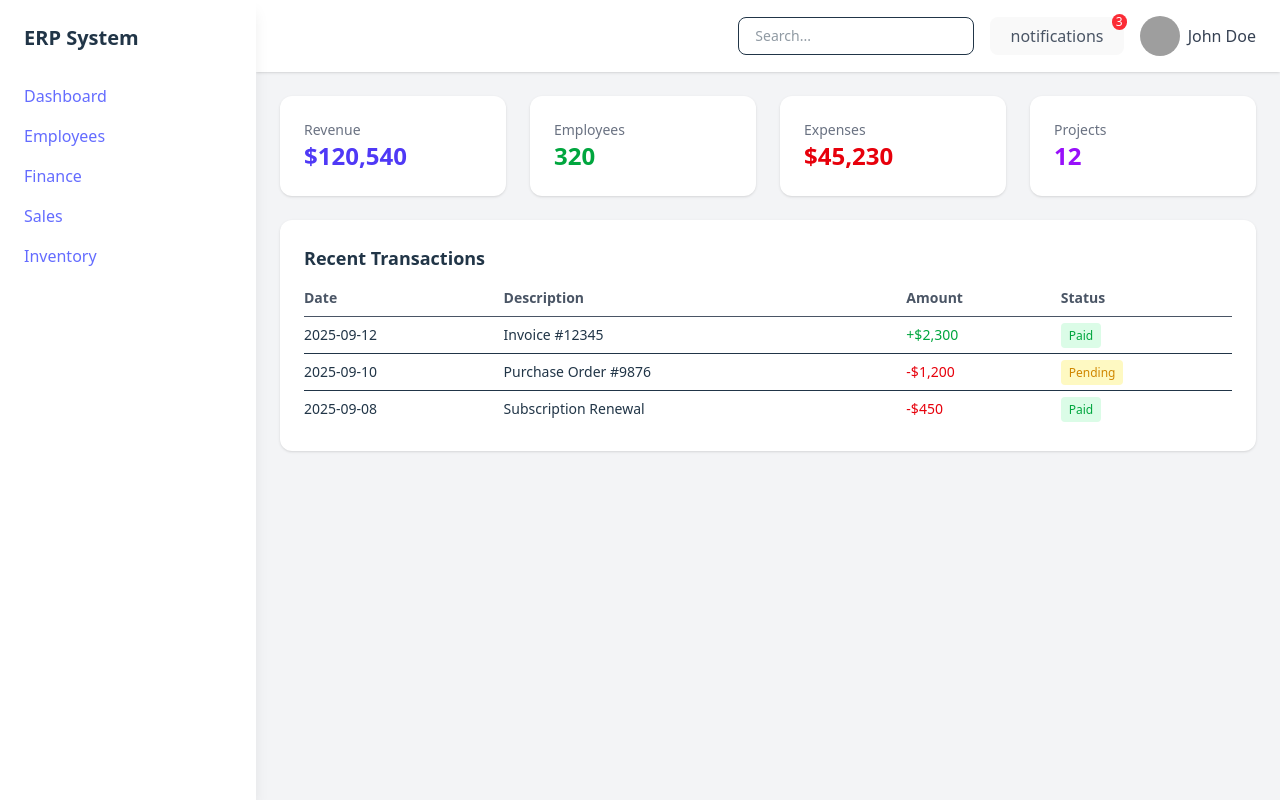
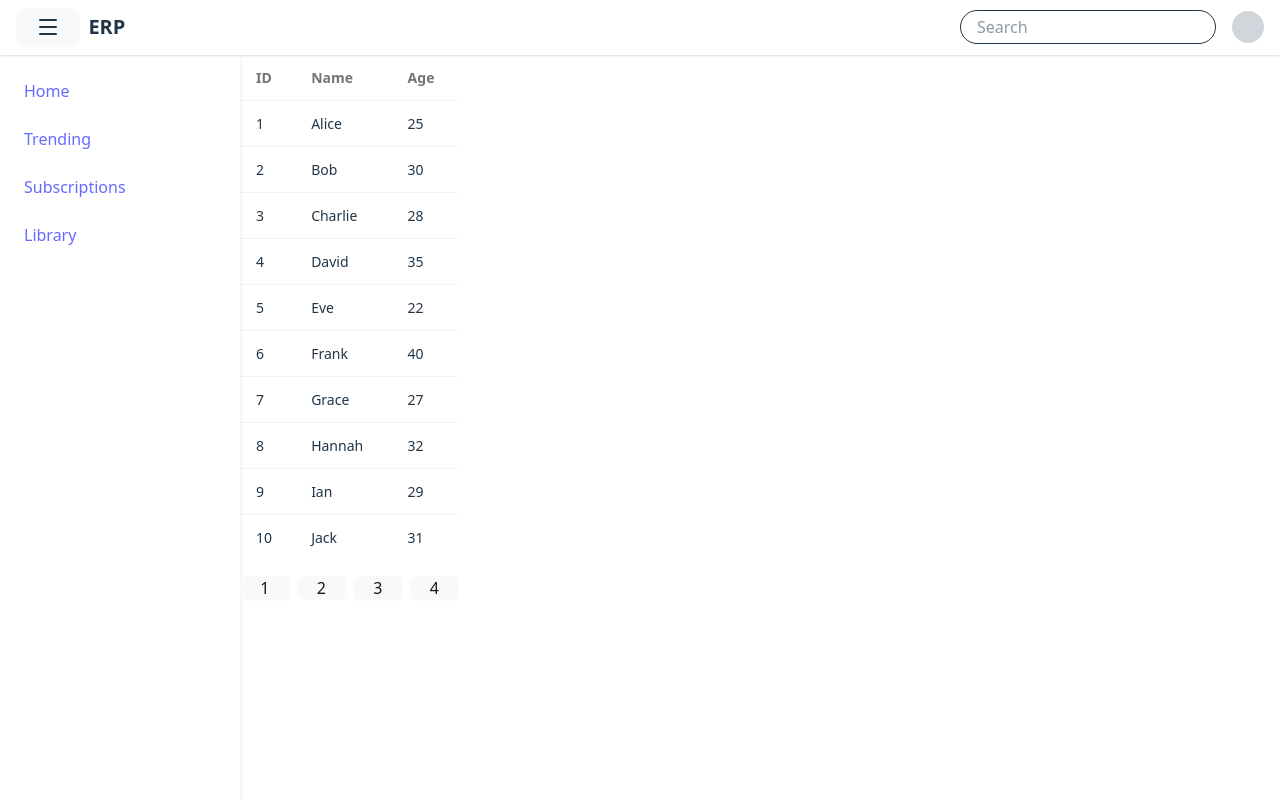
Before and after one commit to adryanasdq/erp-fe, a React (Vite) app: page /hr in a window 1280 px wide. Built offline with nearby package versions, Linux system fonts and the light colour scheme; grey boxes are pictures that could not be loaded.

Commit message:
Update core components: - Added DaisyUI - Added Datatable component

```diff
--- a/package.json
+++ b/package.json
@@ -12,6 +12,7 @@
   "dependencies": {
     "@fontsource/roboto": "^5.2.7",
     "@tailwindcss/vite": "^4.1.13",
+    "daisyui": "^5.1.18",
     "lucide-react": "^0.544.0",
     "react": "^19.1.1",
     "react-dom": "^19.1.1",
--- /dev/null
+++ b/src/api/mock/_employee.ts
@@ -0,0 +1,12 @@
+export const Employee = [
+    { id: "1", name: "Alice", age: 25 },
+    { id: "2", name: "Bob", age: 30 },
+    { id: "3", name: "Charlie", age: 28 },
+    { id: "4", name: "David", age: 35 },
+    { id: "5", name: "Eve", age: 22 },
+    { id: "6", name: "Frank", age: 40 },
+    { id: "7", name: "Grace", age: 27 },
+    { id: "8", name: "Hannah", age: 32 },
+    { id: "9", name: "Ian", age: 29 },
+    { id: "10", name: "Jack", age: 31 },
+];
--- /dev/null
+++ b/src/components/datatable.tsx
@@ -0,0 +1,56 @@
+interface Column {
+  header: string;
+}
+
+interface DataTableProps<T extends { id: string }> {
+  columns: Column[];
+  data: T[];
+}
+
+const DataTable = <T extends { id: string }>({
+  columns,
+  data,
+}: DataTableProps<T>) => {
+  return (
+    <div className="overflow-x-auto flex flex-col items-center">
+      <table className="table mx-auto">
+        <thead>
+          <tr>
+            {columns.map((col, index) => (
+              <th key={index}>{col.header}</th>
+            ))}
+          </tr>
+        </thead>
+        <tbody>
+          {data.length > 0 ? (
+            data.map((row) => (
+              <tr
+                key={row.id}
+                className="hover:bg-base-300"
+              >
+                {Object.values(row).map((value, index) => (
+                  <td key={index}>{String(value)}</td>
+                ))}
+              </tr>
+            ))
+          ) : (
+            <tr>
+              <td colSpan={columns.length} className="text-center py-4">
+                No data available
+              </td>
+            </tr>
+          )}
+        </tbody>
+      </table>
+
+      <div className="join gap-2 mt-4 flex justify-center">
+        <button className="join-item btn btn-xs">1</button>
+        <button className="join-item btn btn-xs btn-active">2</button>
+        <button className="join-item btn btn-xs">3</button>
+        <button className="join-item btn btn-xs">4</button>
+      </div>
+    </div>
+  );
+};
+
+export default DataTable;
--- a/src/index.css
+++ b/src/index.css
@@ -1,4 +1,5 @@
 @import "tailwindcss";
+@plugin "daisyui";
 
 :root {
   font-family: system-ui, Avenir, Helvetica, Arial, sans-serif;
--- a/src/layouts/sidebar.tsx
+++ b/src/layouts/sidebar.tsx
@@ -1,70 +1,44 @@
 import { useState } from "react";
 import { Outlet } from "react-router";
+import { Menu } from "lucide-react";
 
 const SideBar = () => {
-    const [sidebarOpen, setSidebarOpen] = useState(false);
+    const [sidebarOpen, setSidebarOpen] = useState(true);
 
     return (
-        <div className="flex min-h-screen bg-gray-100">
-            <aside
-                className={`bg-white shadow-lg w-64 p-6 fixed top-0 left-0 h-full transform transition-transform duration-200 z-30
-        ${sidebarOpen ? "translate-x-0" : "-translate-x-full"} md:translate-x-0`}
-            >
-                <div className="flex items-center justify-between mb-8">
-                    <h2 className="text-xl font-bold">ERP System</h2>
+        <div className="h-screen flex flex-col">
+            <header className="flex items-center justify-between bg-white shadow px-4 py-2 sticky top-0 z-20">
+                <div className="flex items-center gap-2">
                     <button
-                        onClick={() => setSidebarOpen(false)}
-                        className="md:hidden text-gray-600 focus:outline-none"
+                        className="p-2 rounded hover:bg-gray-100"
+                        onClick={() => setSidebarOpen(!sidebarOpen)}
                     >
-                        ✕
+                        <Menu className="w-6 h-6" />
                     </button>
+                    <span className="font-bold text-xl">ERP</span>
                 </div>
-                <nav className="space-y-4">
-                    <a href="#" className="block text-gray-700 hover:text-indigo-600 font-medium">Dashboard</a>
-                    <a href="#" className="block text-gray-700 hover:text-indigo-600 font-medium">Employees</a>
-                    <a href="#" className="block text-gray-700 hover:text-indigo-600 font-medium">Finance</a>
-                    <a href="#" className="block text-gray-700 hover:text-indigo-600 font-medium">Sales</a>
-                    <a href="#" className="block text-gray-700 hover:text-indigo-600 font-medium">Inventory</a>
-                </nav>
-            </aside>
+                <div className="flex items-center gap-4">
+                    <input
+                        type="text"
+                        placeholder="Search"
+                        className="border rounded-full px-4 py-1 w-64 focus:outline-none focus:ring"
+                    />
+                    <div className="w-8 h-8 rounded-full bg-gray-300"></div>
+                </div>
+            </header>
 
-            {/* Overlay for mobile */}
-            {sidebarOpen && (
-                <div
-                    onClick={() => setSidebarOpen(false)}
-                    className="fixed inset-0 bg-black bg-opacity-30 z-20 md:hidden"
-                />
-            )}
-
-            <div className="flex-1 md:ml-64">
-                {/* Topbar */}
-                <header className="flex items-center justify-between bg-white px-6 py-4 shadow">
-                    <button
-                        onClick={() => setSidebarOpen(!sidebarOpen)}
-                        className="md:hidden text-gray-600 focus:outline-none"
-                    >
-                        ☰
-                    </button>
-                    <div className="flex items-center gap-4 w-full justify-end">
-                        <input
-                            type="text"
-                            placeholder="Search..."
-                            className="px-4 py-2 border rounded-lg text-sm focus:outline-none focus:ring focus:ring-indigo-300"
-                        />
-                        <button className="relative">
-                            <span className="material-icons text-gray-600">notifications</span>
-                            <span className="absolute -top-1 -right-1 bg-red-500 text-white text-xs rounded-full px-1">3</span>
-                        </button>
-                        <div className="flex items-center gap-2 cursor-pointer">
-                            <img
-                                src="https://i.pravatar.cc/40"
-                                alt="User"
-                                className="w-10 h-10 rounded-full"
-                            />
-                            <span className="font-medium text-gray-700">John Doe</span>
-                        </div>
-                    </div>
-                </header>
+            <div className="flex flex-1 overflow-hidden">
+                <aside
+                    className={`bg-white shadow-md transition-all duration-300 ease-in-out
+          ${sidebarOpen ? "w-60" : "w-0"} overflow-hidden`}
+                >
+                    <nav className="flex flex-col p-4 gap-2">
+                        <a href="#" className="p-2 hover:bg-gray-100 rounded">Home</a>
+                        <a href="#" className="p-2 hover:bg-gray-100 rounded">Trending</a>
+                        <a href="#" className="p-2 hover:bg-gray-100 rounded">Subscriptions</a>
+                        <a href="#" className="p-2 hover:bg-gray-100 rounded">Library</a>
+                    </nav>
+                </aside>
 
                 <Outlet />
             </div>
--- a/src/pages/hr/index.tsx
+++ b/src/pages/hr/index.tsx
@@ -1,60 +1,19 @@
+import DataTable from "../../components/datatable";
+import { Employee } from "../../api/mock/_employee";
+
 const HRPage = () => {
+
     return (
-        <main className="p-6 space-y-6">
-            <div className="grid grid-cols-1 sm:grid-cols-2 lg:grid-cols-4 gap-6">
-                <div className="bg-white rounded-xl shadow p-6">
-                    <h3 className="text-sm text-gray-500">Revenue</h3>
-                    <p className="text-2xl font-semibold text-indigo-600">$120,540</p>
-                </div>
-                <div className="bg-white rounded-xl shadow p-6">
-                    <h3 className="text-sm text-gray-500">Employees</h3>
-                    <p className="text-2xl font-semibold text-green-600">320</p>
-                </div>
-                <div className="bg-white rounded-xl shadow p-6">
-                    <h3 className="text-sm text-gray-500">Expenses</h3>
-                    <p className="text-2xl font-semibold text-red-600">$45,230</p>
-                </div>
-                <div className="bg-white rounded-xl shadow p-6">
-                    <h3 className="text-sm text-gray-500">Projects</h3>
-                    <p className="text-2xl font-semibold text-purple-600">12</p>
-                </div>
-            </div>
+        <DataTable
+            columns={[
+                { header: "ID" },
+                { header: "Name" },
+                { header: "Age" },
+            ]}
+            data={Employee}
+        />
 
-            {/* Table */}
-            <div className="bg-white rounded-xl shadow p-6">
-                <h3 className="text-lg font-semibold mb-4">Recent Transactions</h3>
-                <table className="w-full text-left text-sm">
-                    <thead>
-                        <tr className="border-b text-gray-600">
-                            <th className="pb-2">Date</th>
-                            <th className="pb-2">Description</th>
-                            <th className="pb-2">Amount</th>
-                            <th className="pb-2">Status</th>
-                        </tr>
-                    </thead>
-                    <tbody>
-                        <tr className="border-b hover:bg-gray-50">
-                            <td className="py-2">2025-09-12</td>
-                            <td>Invoice #12345</td>
-                            <td className="text-green-600">+$2,300</td>
-                            <td><span className="bg-green-100 text-green-600 px-2 py-1 rounded text-xs">Paid</span></td>
-                        </tr>
-                        <tr className="border-b hover:bg-gray-50">
-                            <td className="py-2">2025-09-10</td>
-                            <td>Purchase Order #9876</td>
-                            <td className="text-red-600">-$1,200</td>
-                            <td><span className="bg-yellow-100 text-yellow-600 px-2 py-1 rounded text-xs">Pending</span></td>
-                        </tr>
-                        <tr className="hover:bg-gray-50">
-                            <td className="py-2">2025-09-08</td>
-                            <td>Subscription Renewal</td>
-                            <td className="text-red-600">-$450</td>
-                            <td><span className="bg-green-100 text-green-600 px-2 py-1 rounded text-xs">Paid</span></td>
-                        </tr>
-                    </tbody>
-                </table>
-            </div>
-        </main>
+
     );
 }
 
```
Also changed, not shown: 1 other file (tests, documents, lock files or other folders).
